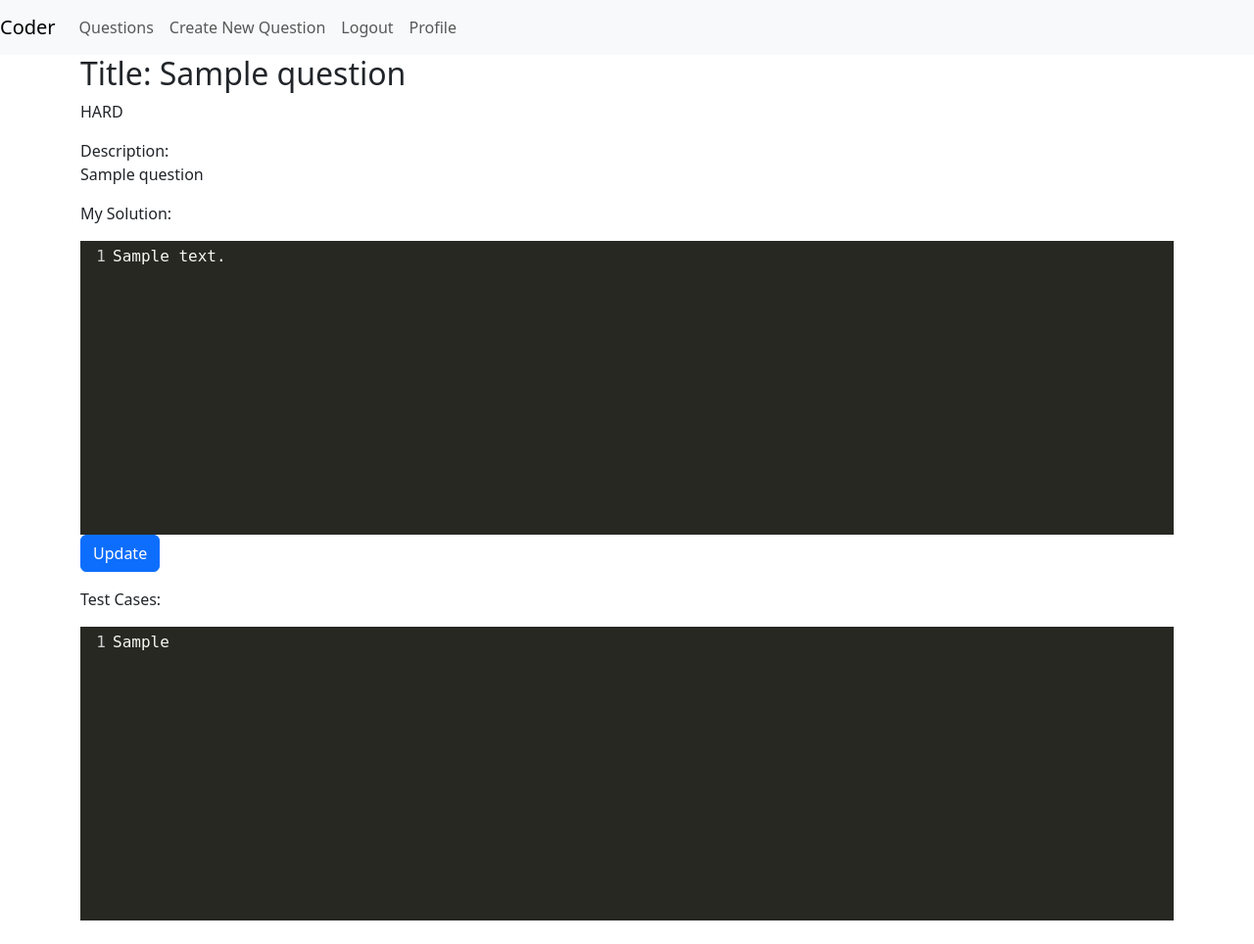
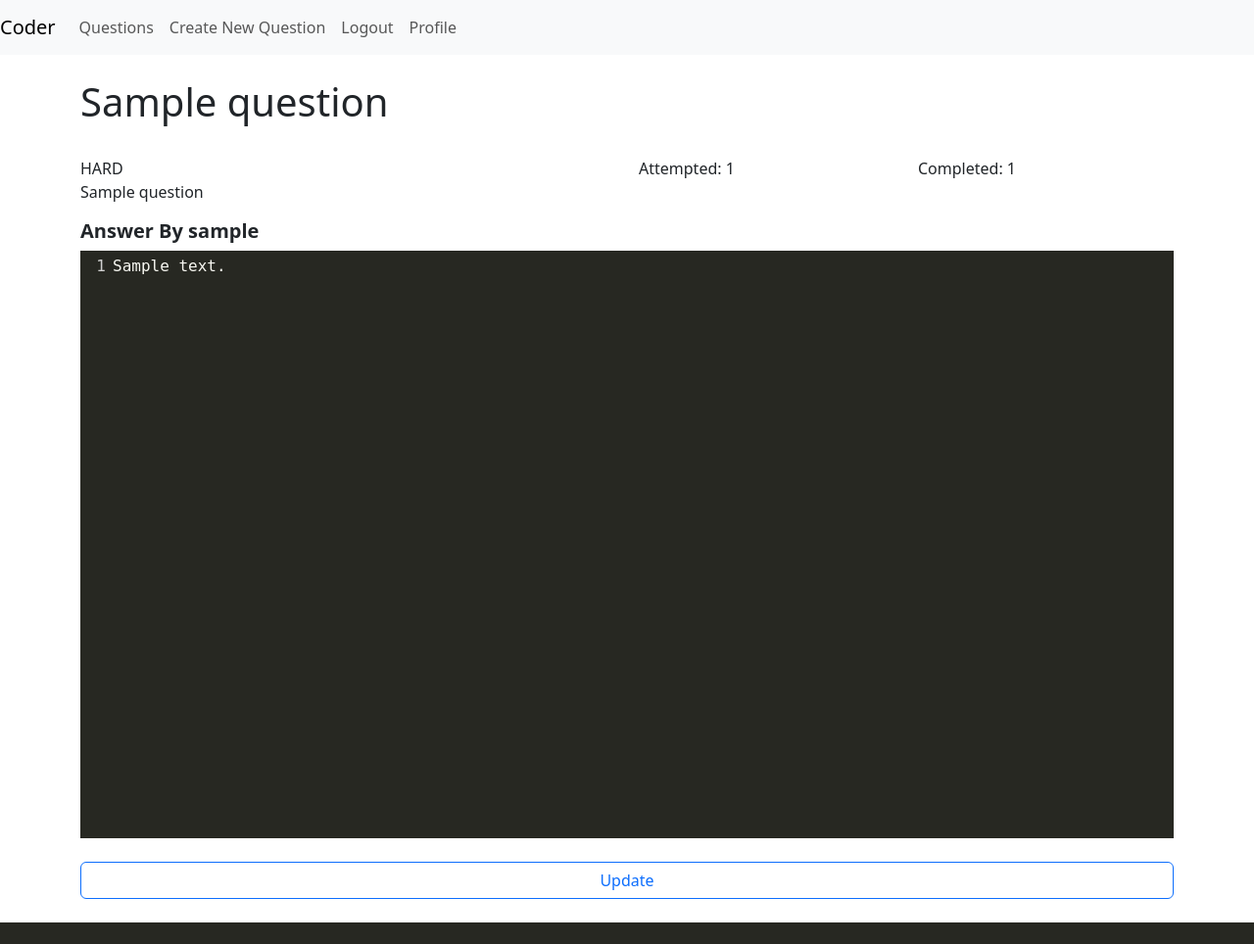
Before and after one commit to Vipul-Cariappa/coder, a Django app: page /answer_view/1 in a window 1280 px wide. Shown: the whole page at 98% size. After the commit the page ends 942 px from the top, so only its background shows below. Run offline with Django 4.2, Linux system fonts and the light colour scheme; a user stored in the database is signed in; tables that the repository leaves empty hold one stand-in row (values such as "Sample post").

Commit message:
Update answer_single.html design

```diff
--- a/challenges/templates/challenge/answer_single.html
+++ b/challenges/templates/challenge/answer_single.html
@@ -11,27 +11,44 @@
   <script src="https://cdnjs.cloudflare.com/ajax/libs/codemirror/5.65.13/addon/edit/matchbrackets.min.js"></script>
   <script src="https://cdnjs.cloudflare.com/ajax/libs/codemirror/5.65.13/addon/selection/active-line.min.js"></script>
   <script src="{% static 'meta.js' %}"></script>
+  <!-- <style>
+    .CodeMirror {
+      height: calc(100vh - 400px);
+    }
+  </style> -->
 {% endblock header %}
 {% block content %}
-  <h2>Title: {{ question.title }}</h2>
-  <p>{{ question.difficulty }}</p>
-  <p>
-    Description:
-    <br />
-    {{ question.questionHTML|safe }}
+  <br>
+  <h1>{{ question.title }}</h1>
+  <br>
+  <div class="row">
+    <div class="col align-self-start">{{ question.difficulty }}</div>
+    <div class="col align-self-end">
+      <div class="row">
+        <div class="col align-self-start">Attempted: {{ question.users_attempted.count }}</div>
+        <div class="col align-self-end">Completed: {{ question.users_completed.count }}</div>
+      </div>
+    </div>
+  </div>
+  <p>{{ question.questionHTML|safe }}</p>
+  <h5>
+    <b>Answer By {{ answer.user }}</b>
+  </h5>
+  <textarea id="id_solution"></textarea>
+  <br>
+  {% if active_user == answer.user %}
+    <div class="btn-group" role="group" style="display: flex;">
+      <a href="{% url "challenge:answer" question.id %}"
+         class="btn btn-outline-primary"
+         style="flex: 1">Update</a>
+    </div>
+  {% endif %}
+  {% comment %} <p>
+    <i>Test Cases:</i>
   </p>
-  <p>My Solution:</p>
-  <textarea name="test_case" cols="40" rows="10" id="id_solution"></textarea>
-  <p>
-    {% if active_user == answer.user %}
-      <a href="{% url "challenge:answer" question.id %}"
-         class="button btn btn-primary">Update</a>
-    {% endif %}
-  </p>
-  <p>Test Cases:</p>
-  <textarea name="test_case" cols="40" rows="10" id="id_test_case"></textarea>
+  <textarea name="test_case" cols="40" rows="10" id="id_test_case"></textarea> {% endcomment %}
   <script type="text/javascript">
-  var tc_editor = new CodeMirror.fromTextArea(
+  {% comment %} var tc_editor = new CodeMirror.fromTextArea(
       document.getElementById("id_test_case"),
       {
         lineNumbers: true,
@@ -47,8 +64,7 @@
       }
     );
 
-    tc_editor.setValue("{{ question.test_case|escapejs }}");
-
+tc_editor.setValue("{{ question.test_case|escapejs }}"); {% endcomment %}
     var s_editor = new CodeMirror.fromTextArea(
       document.getElementById("id_solution"),
       {
@@ -62,9 +78,11 @@
         autoCloseBrackets: true,
         styleActiveLine: false,
         readOnly: true,
+        linenumbers: 25,
       }
     );
 
     s_editor.setValue("{{ answer.answer|escapejs }}");
+    s_editor.setSize(null, 600);
   </script>
 {% endblock content %}
--- a/templates/base.html
+++ b/templates/base.html
@@ -45,5 +45,9 @@
             integrity="sha384-fbbOQedDUMZZ5KreZpsbe1LCZPVmfTnH7ois6mU1QK+m14rQ1l2bGBq41eYeM/fS"
             crossorigin="anonymous"></script>
     <!-- End Bootstrap Stuff -->
+    <script type="text/javascript">
+      const tooltipTriggerList = document.querySelectorAll('[data-bs-toggle="tooltip"]');
+      const tooltipList = [...tooltipTriggerList].map(tooltipTriggerEl => new bootstrap.Tooltip(tooltipTriggerEl));
+    </script>
   </body>
 </html>
```
Also changed, not shown: challenges/templates/challenge/question_single.html (+36 -14 lines).
